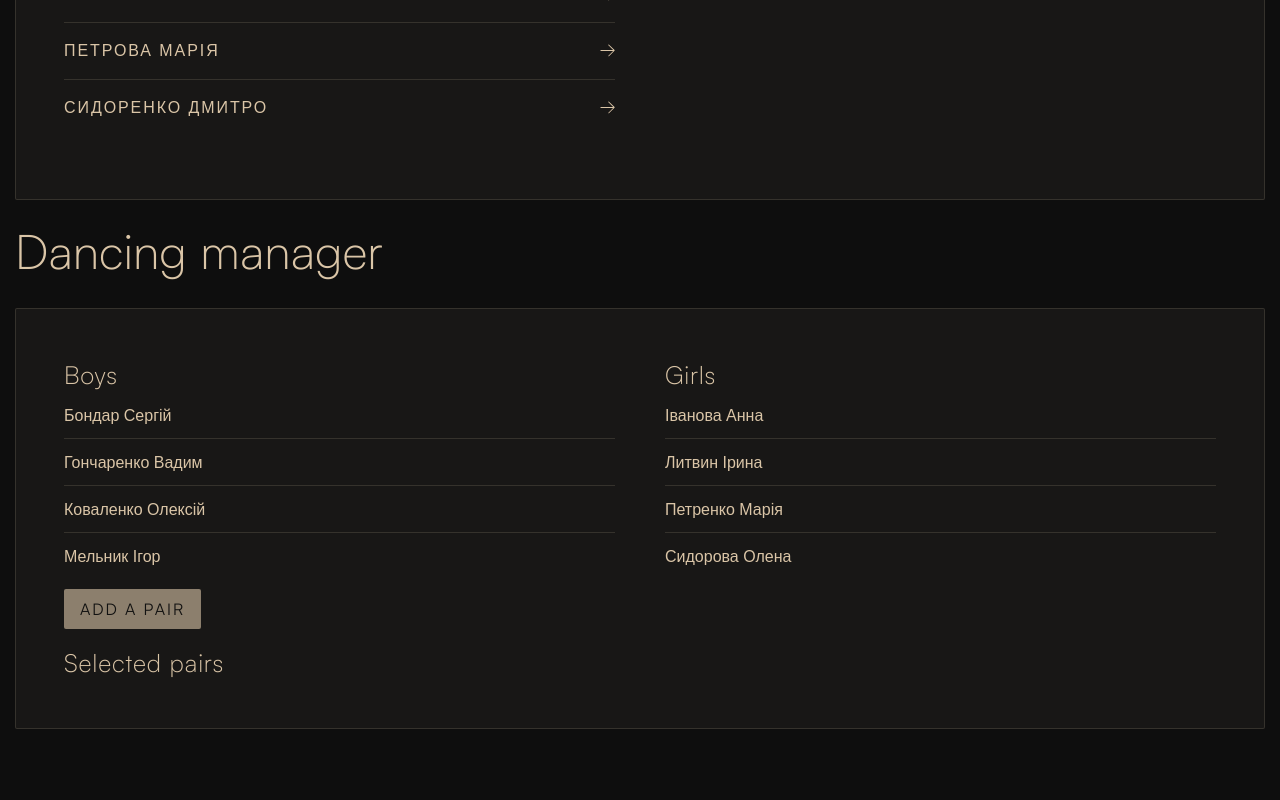
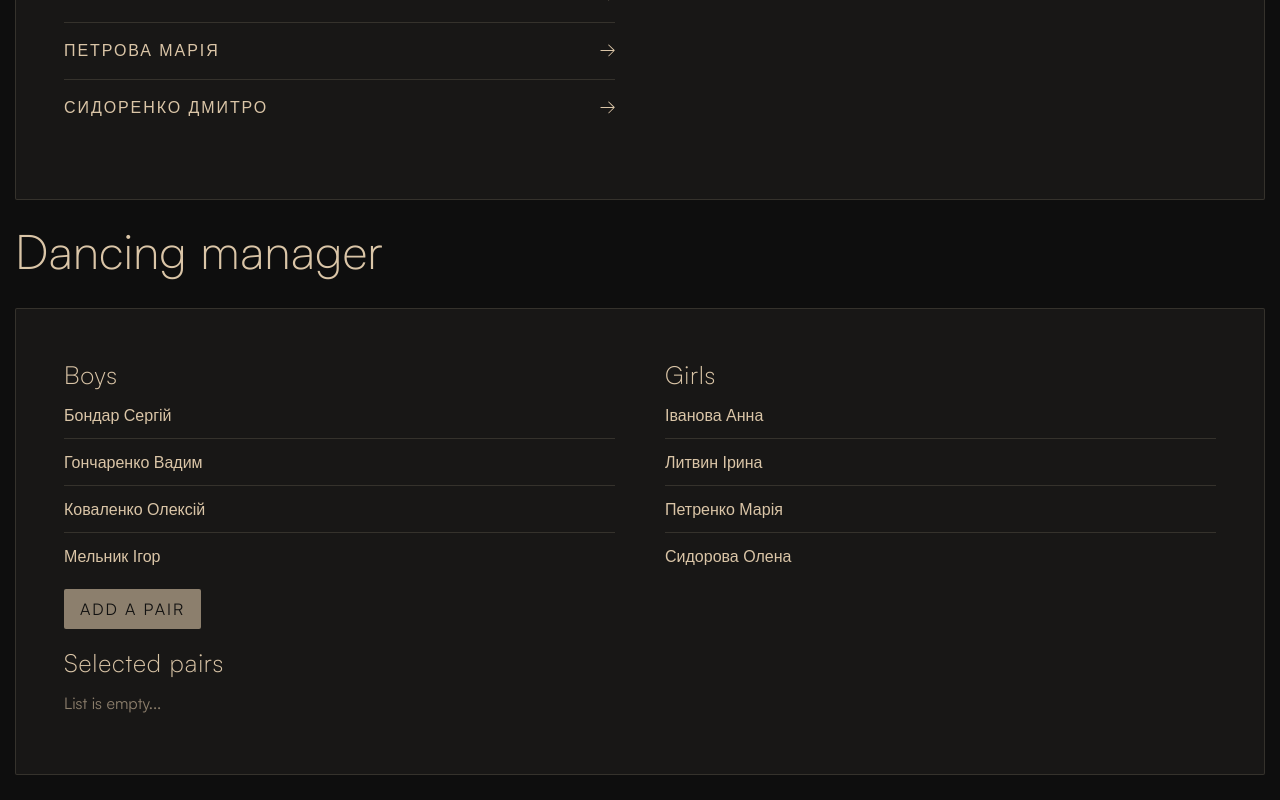
Before and after one commit to m1neil/homework_3, a React (Vite) app: page / in a window 1280 px wide. Shown: the part 1650-2450 px from the top of the page. Before the commit the page ends 2404 px from the top, so only its background shows below. Built offline with nearby package versions, Linux system fonts and the light colour scheme.

Commit message:
List rendering methods replaced with components

```diff
--- a/src/components/App.jsx
+++ b/src/components/App.jsx
@@ -1,6 +1,6 @@
 import CentimeterConverter from './CentimeterConverter';
-import CompetitionManager from './CompetitionManager';
-import DancingManager from './DancingManager';
+import CompetitionManager from './CompetitionManager/CompetitionManager';
+import DancingManager from './DancingManager/DancingManager';
 import Sapper from './Sapper';
 import Speedometer from './Speedometer';
 import Thermometer from './Thermometer';
--- /dev/null
+++ b/src/components/CompetitionManager/CompetitionList.jsx
@@ -0,0 +1,21 @@
+function CompetitionList({ typeList, list, handleListsChange }) {
+	if (!list.length)
+		return <div className="competition-info">List is empty...</div>
+
+	const classButton = typeList === 'athletes-competition' ?
+		'competition-list-button -reverse' : 'competition-list-button'
+
+	return (
+		<ul className="competition-list">
+			{list.map(({ id, firstName, lastName }) => (
+				<li key={id} className="competition-list-item">
+					<button className={classButton} onClick={() => handleListsChange(id, typeList)}>
+						<span>{lastName} {firstName}</span>
+					</button>
+				</li>
+			))}
+		</ul>
+	)
+}
+
+export default CompetitionList
--- a/src/components/CompetitionManager.jsx
+++ b/src/components/CompetitionManager/CompetitionManager.jsx
@@ -1,4 +1,5 @@
 import { useState } from "react"
+import CompetitionList from "./CompetitionList"
 
 function CompetitionManager({ listCandidates = [] }) {
 	const [candidates, setCandidates] = useState(() => listCandidates.sort(sortList))
@@ -9,10 +10,10 @@ function CompetitionManager({ listCandidates = [] }) {
 
 	// methods ========================================================
 
-	const handleListsChange = (target, idCandidate) => {
-		const typeList = target.closest('.competition-list').getAttribute('data-type')
+	const handleListsChange = (idCandidate, typeList) => {
 		try {
-			typeList === TYPE_CANDIDATES_LIST ? chooseCandidate(idCandidate) : cancelCandidacy(idCandidate)
+			typeList === TYPE_CANDIDATES_LIST ?
+				chooseCandidate(idCandidate) : cancelCandidacy(idCandidate)
 		} catch (error) {
 			console.error(error.message)
 		}
@@ -44,22 +45,6 @@ function CompetitionManager({ listCandidates = [] }) {
 		return a.lastName.localeCompare(b.lastName, 'uk')
 	}
 
-	const createList = (list, typeList) => {
-		if (!list.length)
-			return <div className="competition-info">List is empty...</div>
-
-		const classButton = typeList === 'athletes-competition' ? 'competition-list-button -reverse' : 'competition-list-button'
-		const itemsList = list.map(({ id, firstName, lastName }) => (
-			<li key={id} className="competition-list-item">
-				<button onClick={e => handleListsChange(e.target, id)} className={classButton}>
-					<span>{lastName} {firstName}</span>
-				</button>
-			</li>
-		))
-
-		return <ul data-type={typeList} className="competition-list">{itemsList}</ul>
-	}
-
 	return (
 		<div className="competition">
 			<div className="competition-container">
@@ -67,11 +52,19 @@ function CompetitionManager({ listCandidates = [] }) {
 				<div className="competition-body body-block">
 					<div className="competition-column">
 						<h3 className="competition-label">General list</h3>
-						{createList(candidates, TYPE_CANDIDATES_LIST)}
+						<CompetitionList
+							list={candidates}
+							typeList={TYPE_CANDIDATES_LIST}
+							handleListsChange={handleListsChange}
+						/>
 					</div>
 					<div className="competition-column">
 						<h3 className="competition-label">Selected for competition</h3>
-						{createList(athletesCompetition, TYPE_ATHLETES_COMPETITION_LIST)}
+						<CompetitionList
+							list={athletesCompetition}
+							typeList={TYPE_ATHLETES_COMPETITION_LIST}
+							handleListsChange={handleListsChange}
+						/>
 					</div>
 				</div>
 			</div>
--- a/src/components/DancingManager.jsx
+++ /dev/null
@@ -1,138 +0,0 @@
-import { useState } from "react"
-
-function DancingManager({ boys, girls }) {
-	const [listBoys, setListBoys] = useState(() => boys.sort(sortList))
-	const [listGirls, setListGirls] = useState(() => girls.sort(sortList))
-	const [listPairs, setListPairs] = useState([])
-	const [pair, setPair] = useState(() => ({
-		idBoy: null,
-		idGirl: null
-	}))
-
-	function sortList(a, b) {
-		return a.lastName.localeCompare(b.lastName, 'uk')
-	}
-
-	const handleChangePair = (target, idHuman) => {
-		const gender = target.closest('.dancing-list').getAttribute('data-type')
-		const nameField = gender === 'boys' ? 'idBoy' : 'idGirl'
-		setPair(prevPair => ({ ...prevPair, [nameField]: idHuman }))
-	}
-
-	const addPair = () => {
-		const { idBoy, idGirl } = pair
-		try {
-			const newPair = {
-				id: Date.now(),
-				boy: { ...findElement(idBoy, listBoys) },
-				girl: { ...findElement(idGirl, listGirls) }
-			}
-			setListPairs(prevListPairs => [...prevListPairs, newPair])
-			removeElement(idBoy, setListBoys)
-			removeElement(idGirl, setListGirls)
-			setPair({ idBoy: null, idGirl: null })
-		} catch (error) {
-			console.error(error.message)
-		}
-	}
-
-	const findElement = (idElement, list) => {
-		const element = list.find(item => item.id === idElement)
-		if (!element) throw new Error(`Not found element by id: ${idElement}`)
-		return element
-	}
-
-	const removeElement = (idElement, setList) => {
-		setList(prevList => prevList.filter(item => item.id !== idElement))
-	}
-
-	const createList = (typeList, list) => {
-		if (!list.length)
-			return <div className="dancing-info">List is empty...</div>
-
-		const { idBoy, idGirl } = pair
-		const items = list.map(({ id, firstName, lastName }) => {
-			let classButton
-			if (
-				typeList === 'boys' && idBoy === id ||
-				typeList === 'girls' && idGirl === id
-			) classButton = "dancing-list-button -selected"
-			else classButton = "dancing-list-button"
-
-			return (
-				<li key={id} className="dancing-list-item">
-					<button
-						type="button"
-						className={classButton}
-						onClick={e => handleChangePair(e.target, id)}
-					>{lastName} {firstName}
-					</button>
-				</li>
-			)
-		})
-
-		return <ul data-type={typeList} className="dancing-list">{items}</ul>
-	}
-
-	const { idBoy, idGirl } = pair
-	const isDisabledButton = idBoy === null || idGirl === null
-
-	return (
-		<div className="dancing">
-			<div className="dancing-container">
-				<h2 className="dancing-title title">Dancing manager</h2>
-				<div className="dancing-body body-block">
-					<div className="dancing-row">
-						<div className="dancing-column">
-							<h3 className="dancing-label">Boys</h3>
-							{/* <ul data-type="boys" className="dancing-list">
-								{listBoys.map(({ id, firstName, lastName }) => (
-									<li key={id} className="dancing-list-item">
-										<button
-											type="button"
-											className={`dancing-list-button ${id === idBoy ? '-selected' : ''}`}
-											onClick={e => handleChangePair(e.target, id)}
-										>{lastName} {firstName}
-										</button>
-									</li>
-								))}
-							</ul> */}
-							{createList('boys', listBoys)}
-						</div>
-						<div className="dancing-column">
-							<h3 className="dancing-label">Girls</h3>
-							{/* <ul data-type="girls" className="dancing-list">
-								{listGirls.map(({ id, firstName, lastName }) => (
-									<li key={id} className="dancing-list-item">
-										<button
-											type="button"
-											className={`dancing-list-button ${id === idGirl ? '-selected' : ''}`}
-											onClick={e => handleChangePair(e.target, id)}
-										>{lastName} {firstName}
-										</button>
-									</li>
-								))}
-							</ul> */}
-							{createList('girls', listGirls)}
-						</div>
-					</div>
-					<button onClick={addPair} disabled={isDisabledButton} type="button" className="button">Add a pair</button>
-					<div className="dancing-column">
-						<h3 className="dancing-label">Selected pairs</h3>
-						<ul className="dancing-list">
-							{listPairs.map(({ id, boy, girl }) => (
-								<li key={id} className="dancing-list-item">
-									<div className="dancing-list-button">
-										{`${boy.lastName} ${boy.firstName} - ${girl.lastName} ${girl.firstName}`}
-									</div>
-								</li>
-							))}
-						</ul>
-					</div>
-				</div>
-			</div>
-		</div>
-	)
-}
-
-export default DancingManager
--- /dev/null
+++ b/src/components/DancingManager/DancingList.jsx
@@ -0,0 +1,25 @@
+function DancingList({ gender, list, idSelectedItem, handleChangePair }) {
+	if (!list.length)
+		return <div className="dancing-info">List is empty...</div>
+
+	return (
+		<ul className="dancing-list">
+			{list.map(({ id, firstName, lastName }) => {
+				const classButton = idSelectedItem === id ?
+					"dancing-list-button -selected" : "dancing-list-button"
+				return (
+					<li key={id} className="dancing-list-item">
+						<button
+							type="button"
+							className={classButton}
+							onClick={() => handleChangePair(id, gender)}
+						>{lastName} {firstName}
+						</button>
+					</li>
+				)
+			})}
+		</ul>
+	)
+}
+
+export default DancingList
--- /dev/null
+++ b/src/components/DancingManager/DancingManager.jsx
@@ -0,0 +1,109 @@
+import { useState } from "react"
+import DancingList from "./DancingList"
+
+function DancingManager({ boys, girls }) {
+	const [listBoys, setListBoys] = useState(() => boys.sort(sortList))
+	const [listGirls, setListGirls] = useState(() => girls.sort(sortList))
+	const [listPairs, setListPairs] = useState([])
+	const [pair, setPair] = useState(() => ({
+		idBoy: null,
+		idGirl: null
+	}))
+
+	function sortList(a, b) {
+		return a.lastName.localeCompare(b.lastName, 'uk')
+	}
+
+	const handleChangePair = (idHuman, gender) => {
+		const nameField = gender === 'male' ? 'idBoy' : 'idGirl'
+		setPair(prevPair => ({ ...prevPair, [nameField]: idHuman }))
+	}
+
+	const addPair = () => {
+		const { idBoy, idGirl } = pair
+		try {
+			const newPair = {
+				id: Date.now(),
+				boy: { ...findElement(idBoy, listBoys) },
+				girl: { ...findElement(idGirl, listGirls) }
+			}
+			setListPairs(prevListPairs => [...prevListPairs, newPair])
+			removeElement(idBoy, setListBoys)
+			removeElement(idGirl, setListGirls)
+			setPair({ idBoy: null, idGirl: null })
+		} catch (error) {
+			console.error(error.message)
+		}
+	}
+
+	const findElement = (idElement, list) => {
+		const element = list.find(item => item.id === idElement)
+		if (!element) throw new Error(`Not found element by id: ${idElement}`)
+		return element
+	}
+
+	const removeElement = (idElement, setList) => {
+		setList(prevList => prevList.filter(item => item.id !== idElement))
+	}
+
+	const createListPairs = () => {
+		if (!listPairs.length)
+			return <div className="dancing-info">List is empty...</div>
+
+		const items = listPairs.map(({ id, boy, girl }) => (
+			<li key={id} className="dancing-list-item">
+				<div className="dancing-list-button">
+					{`${boy.lastName} ${boy.firstName} - ${girl.lastName} ${girl.firstName}`}
+				</div>
+			</li>
+		))
+
+		return <ul className="dancing-list">{items}</ul>
+	}
+
+	const { idBoy, idGirl } = pair
+	const isDisabledButton = idBoy === null || idGirl === null
+
+	return (
+		<div className="dancing">
+			<div className="dancing-container">
+				<h2 className="dancing-title title">Dancing manager</h2>
+				<div className="dancing-body body-block">
+					<div className="dancing-row">
+						<div className="dancing-column">
+							<h3 className="dancing-label">Boys</h3>
+							<DancingList
+								gender="male"
+								list={listBoys}
+								idSelectedItem={idBoy}
+								handleChangePair={handleChangePair}
+							/>
+						</div>
+						<div className="dancing-column">
+							<h3 className="dancing-label">Girls</h3>
+							<DancingList
+								gender="female"
+								list={listGirls}
+								idSelectedItem={idGirl}
+								handleChangePair={handleChangePair}
+							/>
+						</div>
+					</div>
+					<button
+						type="button"
+						className="button"
+						onClick={addPair}
+						disabled={isDisabledButton}
+					>Add a pair
+					</button>
+					<div className="dancing-column">
+						<h3 className="dancing-label">Selected pairs</h3>
+						{createListPairs()}
+					</div>
+				</div>
+			</div>
+		</div>
+	)
+}
+
+export default DancingManager
```
